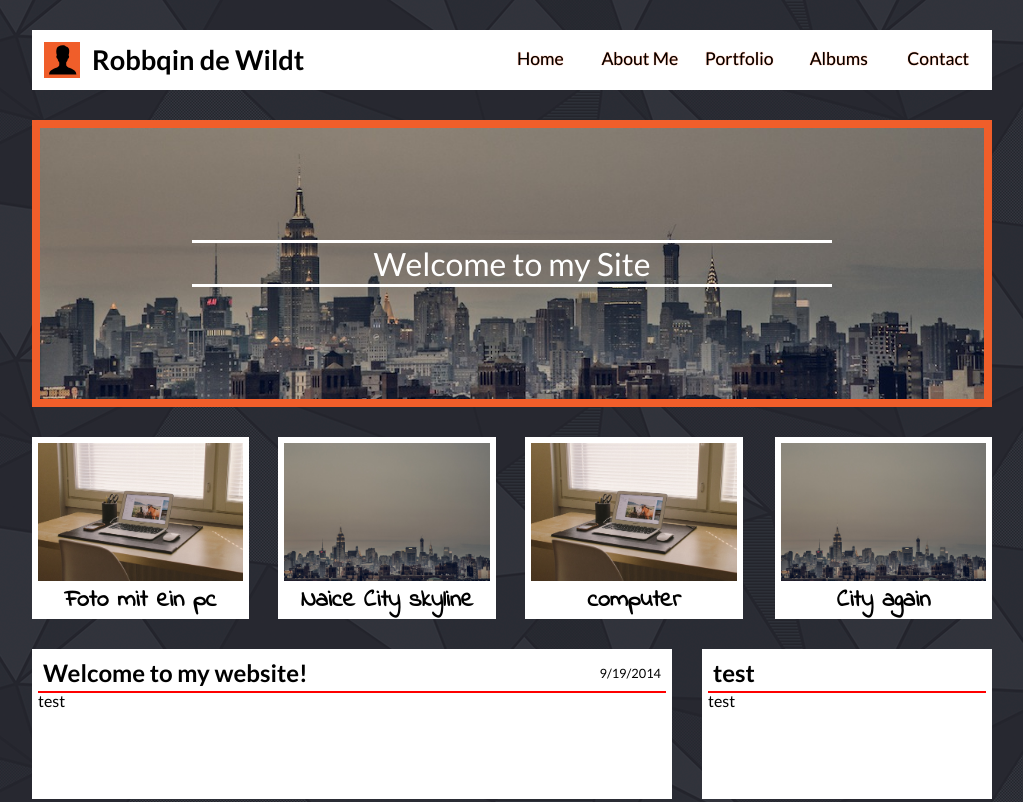
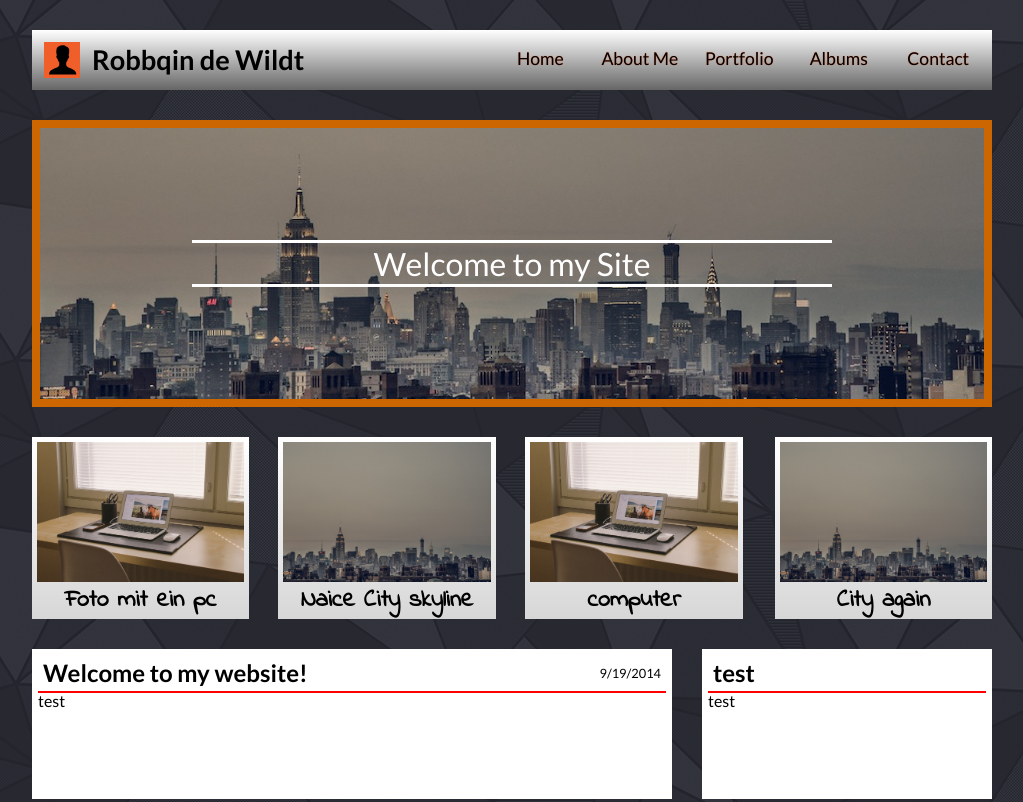
Before and after one commit to Robbqin/personal-site, a plain HTML site: page index.html in a window 1280 px wide. Shown: the top 802 px of the page, without its empty margins (128-1151 px from the left). Drawn offline with nearby package versions, Linux system fonts and the light colour scheme.

Commit message:
Updated colors
updated some colors to use gradients

```diff
--- a/css/carousel.css
+++ b/css/carousel.css
@@ -5,7 +5,7 @@
 .carousel.one {
 	height: 150px;
 	box-sizing: border-box;
-	border: 6px solid #fff;
+	padding: 5px;
 }
 
 .fourth > h1 {
--- a/css/image-banner.css
+++ b/css/image-banner.css
@@ -1,7 +1,7 @@
 /* start full width image app */
 .image-fw {/* Don't change */
 	width: 960px;/* Page width - borders */
-	border: 8px solid #f05e2a;
+	border: 8px solid #cc6600;
 	position: relative;
 	box-sizing: border-box;
 }
--- a/css/style.css
+++ b/css/style.css
@@ -61,10 +61,12 @@ a:hover {
 
 .header {/* The header, navigation included */
 	margin-top: 1.875em;
-	background: #fff;
 	width: 960px;/* Same as the page */
 	height: 3.75em;
 	line-height: 3.75em;/* Same as the height for perfect vertical centering */
+	background-image: -webkit-linear-gradient(#fff, #666);
+	background-image: -o-linear-gradient(#fff, #666);
+	background-image: linear-gradient(#fff, #666);
 }
 
 .header > .wrapper {/* Making the .wrapper float :D */
@@ -167,9 +169,11 @@ svg.logo {
 .fourth {
 	width: 218px;
 	height: auto;
-	background: #fff;
 	float: left;
 	margin-right: 29px;
+	background-image: -webkit-linear-gradient(#fff, #d7d7d7);
+	background-image: -o-linear-gradient(#fff, #d7d7d7);
+	background-image: linear-gradient(#fff, #d7d7d7);
 }
 
 .fourth.first {
@@ -243,7 +247,10 @@ article.content > header.content > p {
 .page-footer > .footer-social {
 	width: 960px;
 	height: 60px;
-	background: #f05e2a;
+	background: #cc6600;
+	background-image: -webkit-linear-gradient(#cc6600, #ff9900);
+	background-image: -o-linear-gradient(#cc6600, #ff9900);
+	background-image: linear-gradient(#cc6600, #ff9900);
 }
 
 .social-icons {
```
